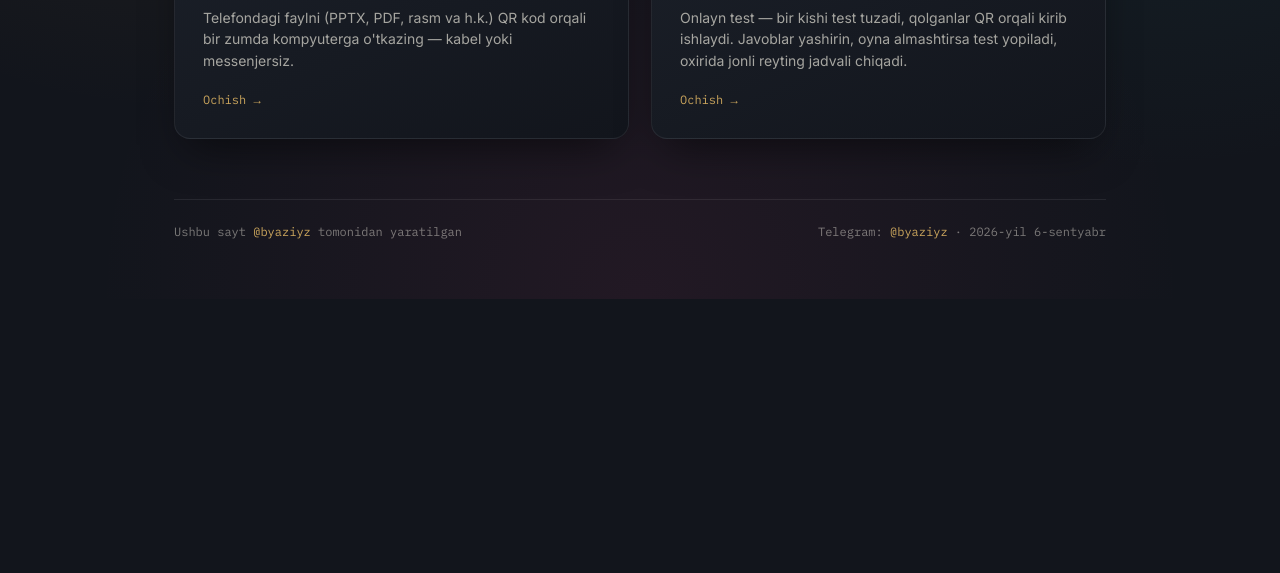
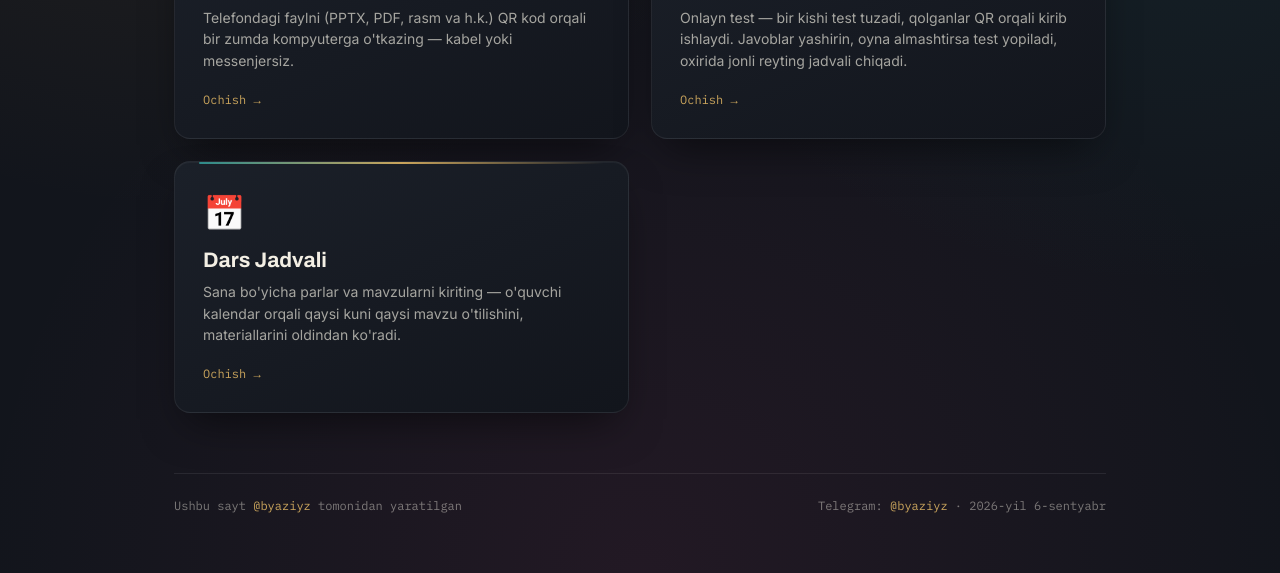
Before and after one commit to aziyz123/aziyz123.github.io, a plain HTML site: page index.html in a window 1280 px wide. Shown: the part 581-1154 px from the top of the page. Before the commit the page ends 880 px from the top, so only its background shows below. Drawn offline with Linux system fonts and the light colour scheme.

Commit message:
Update index.html

```diff
--- a/index.html
+++ b/index.html
@@ -59,6 +59,7 @@
   .tool-card.c2::before{ background: linear-gradient(90deg, var(--t2), var(--t1), transparent); }
   .tool-card.c3::before{ background: linear-gradient(90deg, var(--t3), var(--t4), transparent); }
   .tool-card.c4::before{ background: linear-gradient(90deg, var(--gold), var(--t3), transparent); }
+  .tool-card.c5::before{ background: linear-gradient(90deg, var(--t2), var(--gold-2), transparent); }
   .tool-card:hover{ transform: translateY(-6px); box-shadow: 0 28px 56px -14px rgba(0,0,0,0.6); }
   .tool-icon{ font-size: 34px; margin-bottom: 16px; }
   .tool-name{ font-family:'Archivo', sans-serif; font-weight:700; font-size: 21px; margin-bottom: 10px; }
@@ -118,6 +119,13 @@
       <div class="tool-desc">Onlayn test — bir kishi test tuzadi, qolganlar QR orqali kirib ishlaydi. Javoblar yashirin, oyna almashtirsa test yopiladi, oxirida jonli reyting jadvali chiqadi.</div>
       <div class="tool-cta">Ochish</div>
     </a>
+
+    <a class="tool-card c5" href="dars-jadvali.html">
+      <div class="tool-icon">📅</div>
+      <div class="tool-name">Dars Jadvali</div>
+      <div class="tool-desc">Sana bo'yicha parlar va mavzularni kiriting — o'quvchi kalendar orqali qaysi kuni qaysi mavzu o'tilishini, materiallarini oldindan ko'radi.</div>
+      <div class="tool-cta">Ochish</div>
+    </a>
   </div>
 
   <div class="footer">
```
